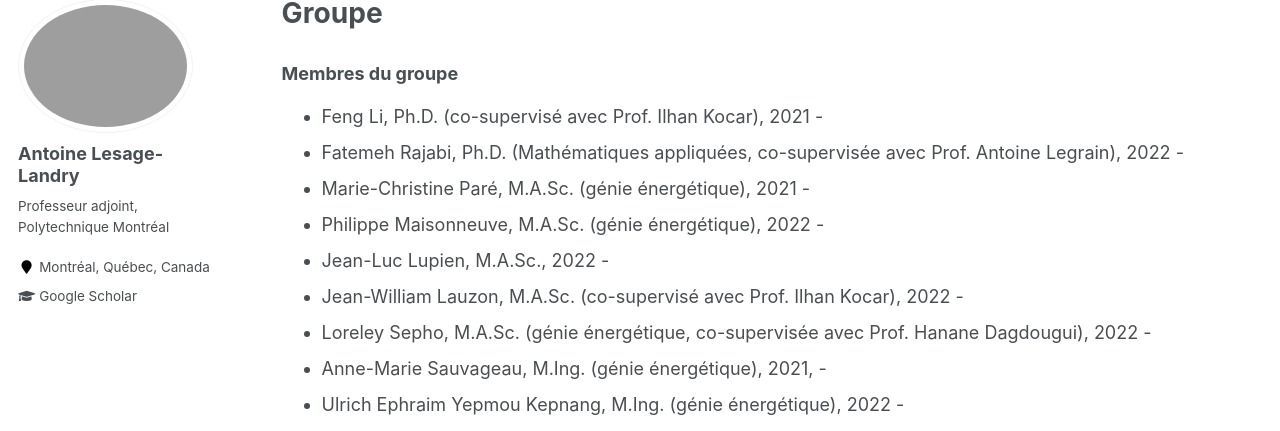
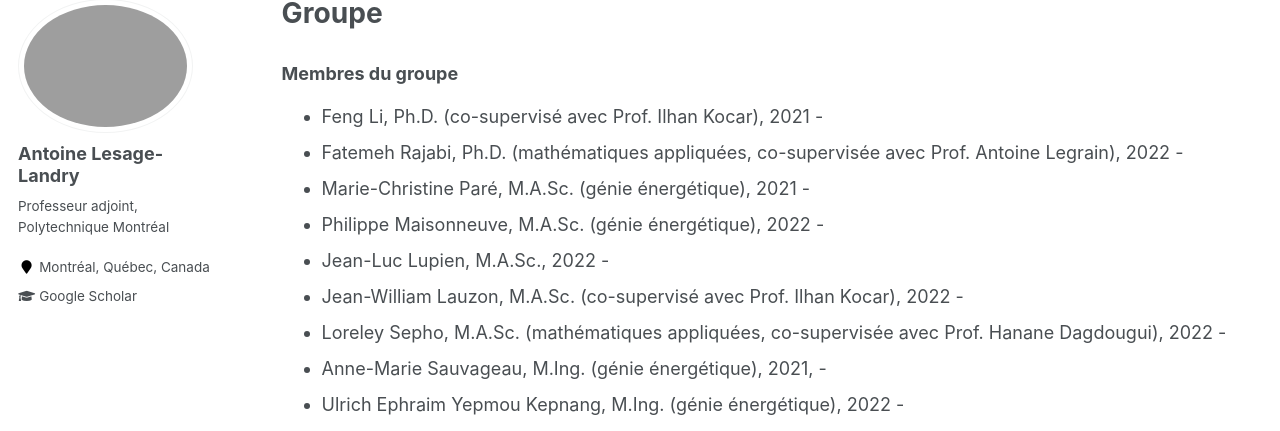
Before and after one commit to alesagelandry/fr, a Jekyll site: the page built from _pages/group.html, in a window 1280 px wide and 999 px high. Shown: the part 119-550 px from the top of the window. Built offline with Jekyll 4.4.1, drawn with Linux system fonts in a browser that asks for light colours.

Commit message:
Update group.html

```diff
--- a/_pages/group.html
+++ b/_pages/group.html
@@ -13,12 +13,12 @@ author_profile: true
 
 
 <li>Feng Li, Ph.D. (co-supervisé avec Prof. Ilhan Kocar), 2021 - </li>
-<li>Fatemeh Rajabi, Ph.D. (Mathématiques appliquées, co-supervisée avec Prof. Antoine Legrain), 2022 - </li>
+<li>Fatemeh Rajabi, Ph.D. (mathématiques appliquées, co-supervisée avec Prof. Antoine Legrain), 2022 - </li>
 <li>Marie-Christine Paré, M.A.Sc. (génie énergétique), 2021 - </li>
 <li>Philippe Maisonneuve, M.A.Sc. (génie énergétique), 2022 - </li>
 <li>Jean-Luc Lupien, M.A.Sc., 2022 - </li>
 <li>Jean-William Lauzon, M.A.Sc. (co-supervisé avec Prof. Ilhan Kocar), 2022 - </li>
-<li>Loreley Sepho, M.A.Sc. (génie énergétique, co-supervisée avec Prof. Hanane Dagdougui), 2022 - </li>
+<li>Loreley Sepho, M.A.Sc. (mathématiques appliquées, co-supervisée avec Prof. Hanane Dagdougui), 2022 - </li>
 <li>Anne-Marie Sauvageau, M.Ing. (génie énergétique), 2021, - </li>
 <li>Ulrich Ephraim Yepmou Kepnang, M.Ing. (génie énergétique), 2022 - </li>
 <li>Laurella Dionisi, M.Ing. (génie énergétique), 2022 - </li>
```
